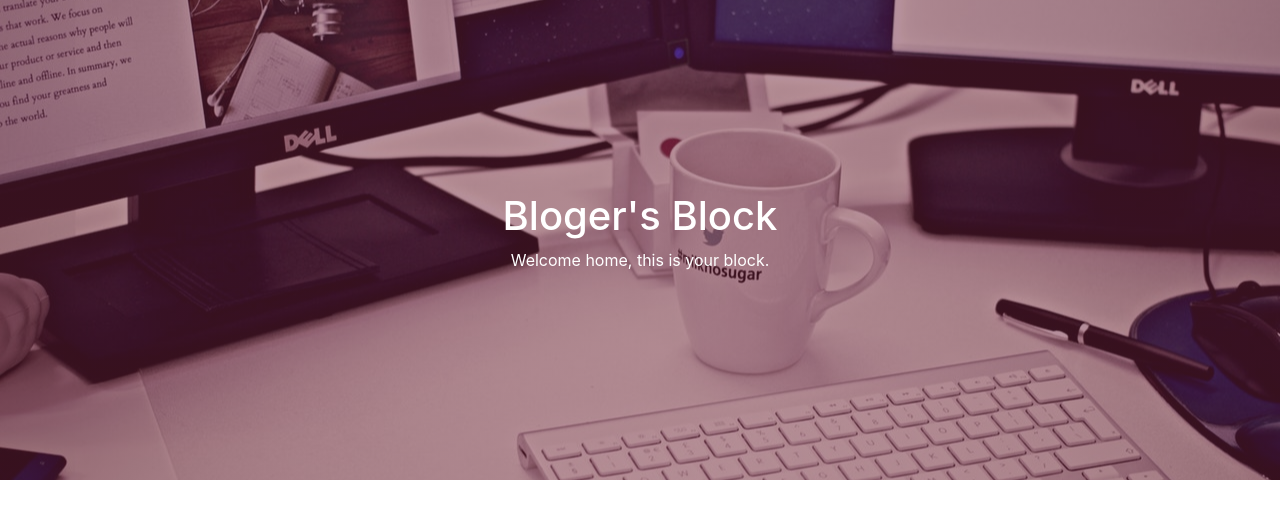
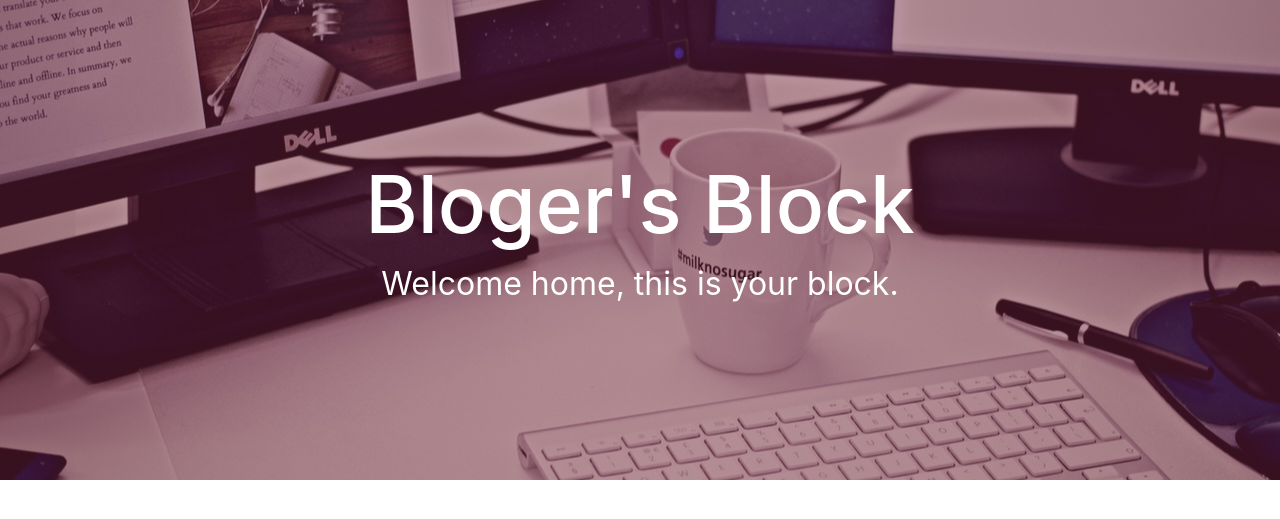
Before and after one commit to Mantongash/blog, a Flask app: page / in a window 1280 px wide. Shown: the part 56-575 px from the top of the page. Run offline with Flask 2, Linux system fonts and the light colour scheme; some libraries are stand-ins or nearby versions.

Commit message:
Increased the size of the header text, h1 and the paragraph

```diff
--- a/app/static/css/main.css
+++ b/app/static/css/main.css
@@ -14,3 +14,13 @@ header {
   color: #fff;
   text-align: center;
 }
+
+/* Text Styles */
+header h1 {
+font-size: 5rem;
+
+}
+
+header p {
+  font-size: 2rem;
+}
```
